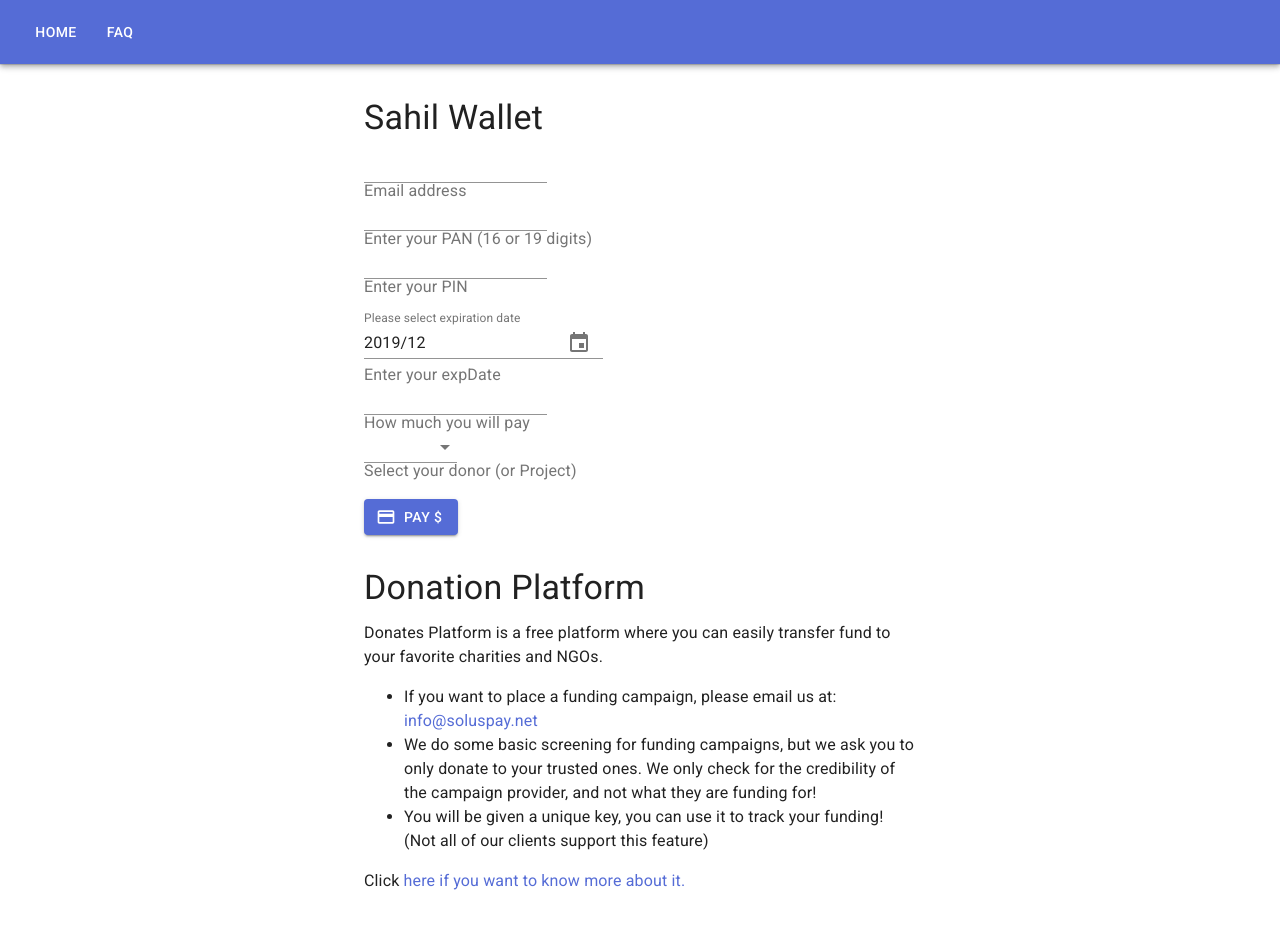
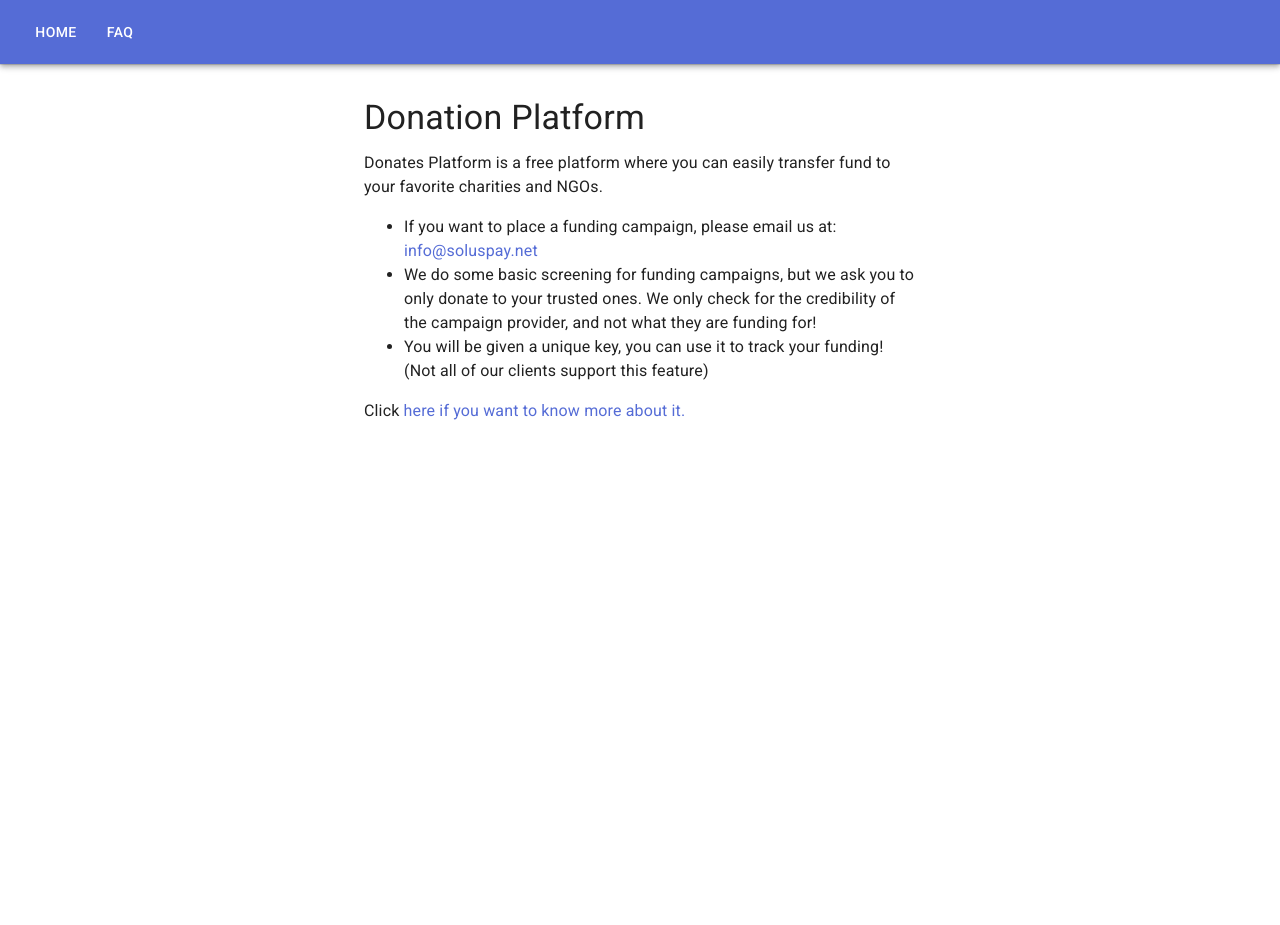
Before and after one commit to adonese/donates, a React (Create React App) app: page / in a window 1280 px wide. After the commit the page ends 800 px from the top, so only its background shows below. Built offline with nearby package versions, Linux system fonts and the light colour scheme.

Commit message:
Adding query param for catching reference number

```diff
--- a/src/App.js
+++ b/src/App.js
@@ -36,6 +36,7 @@ class DataForm extends React.Component {
       username: '',
       error: false,
       message: '',
+      id: this.props.match.params.id,
       pin: "", pan: "", amount: "", expDate: "", open: true, disabled: false, selectedMoment: this.props.value
     };
 
@@ -118,13 +119,13 @@ class DataForm extends React.Component {
 
   handleSubmit(event) {
     // event.preventDefault();
+    console.log("The params are: ", this.state.id)
     if (!localStorage.getItem("key")) {
       this.setKey()
     }
 
     let key = localStorage.getItem("key")
     const [ipin, id] = this.generateIPin(this.state.pin, key)
-
 
     // console.log('A name was submitted: ' + data.data);
     fetch('https://beta.soluspay.net/api/consumer/p2p', {
@@ -143,6 +144,7 @@ class DataForm extends React.Component {
         "tranAmount": parseFloat(this.state.amount),
         "toCard": "3333333333333333333",
         "tranCurrencyCode": "SDG",
+        "id": this.state.id,
       })
     }).then((response) => {
       if (!response.ok) {
--- a/src/routes.js
+++ b/src/routes.js
@@ -12,9 +12,10 @@ export default function LocalRouter() {
         <Router>
             <div>
                 <Switch>
-                    <Route exact path="/">
+                    {/* <Route path="/wallet/:id">
                         <App />
-                    </Route>
+                    </Route> */}
+                    <Route path="/wallet/:id" render={(props) => <App {...props}/>}/>
                     <Route path="/faq">
                         <FAQ />
                     </Route>
```
Also changed, not shown: 1 other file (tests, documents, lock files or other folders).
